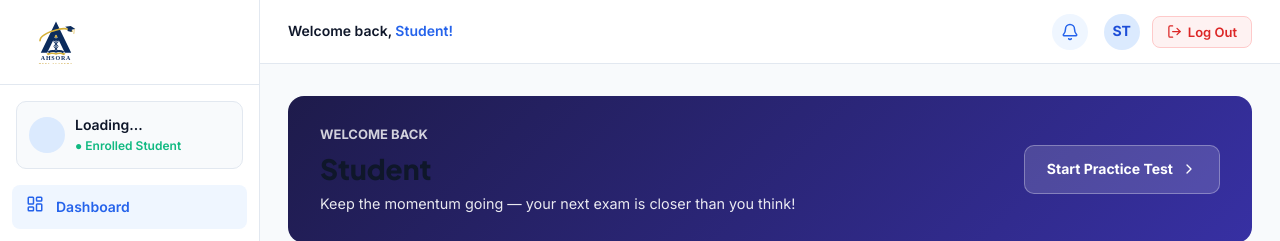
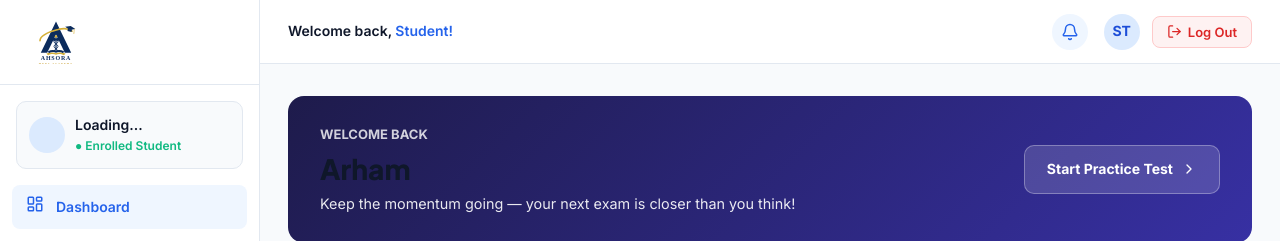
Before and after one commit to ch-muaz-kamboh/Ahsoraa-med-academy, a Next.js app: page /portal/dashboard in a window 1280 px wide. Shown: the top 241 px of the page. Built offline with nearby package versions, Linux system fonts and the light colour scheme; no server answers; the database is empty; sample sign-in values are in the browser's storage; a web font is replaced by a local one.

Commit message:
fix: use firstName instead of name on Profile type in dashboard

```diff
--- a/src/app/portal/dashboard/page.tsx
+++ b/src/app/portal/dashboard/page.tsx
@@ -39,7 +39,7 @@ export default function StudentDashboardPage() {
   const totalCorrect = testAttempts.reduce((acc, t) => acc + (t.totalCorrect || 0), 0);
   const avgAccuracy = totalAttempted > 0 ? Math.round((totalCorrect / totalAttempted) * 100) : 0;
   const unresolvedMistakes = studentMistakes.filter((m) => !m.isResolved).length;
-  const firstName = currentUser?.name?.split(' ')[0] || 'Student';
+  const firstName = currentUser?.firstName || 'Student';
 
   return (
     <div style={{ maxWidth: '1200px', margin: '0 auto' }}>
```
